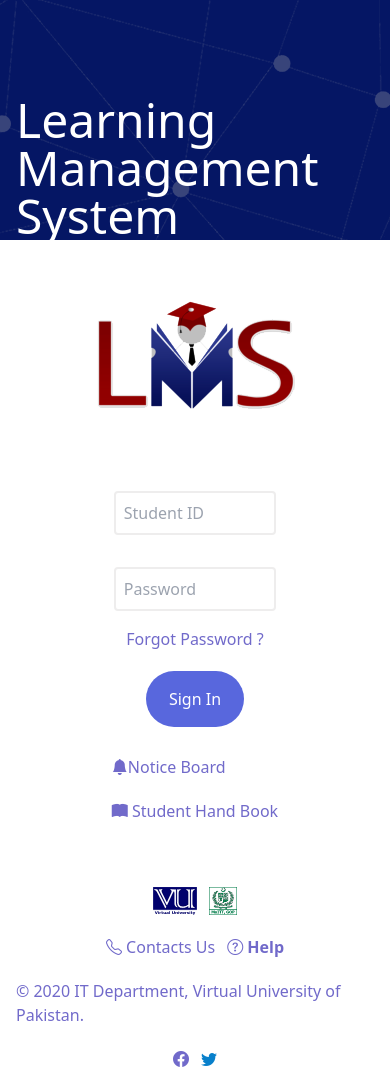
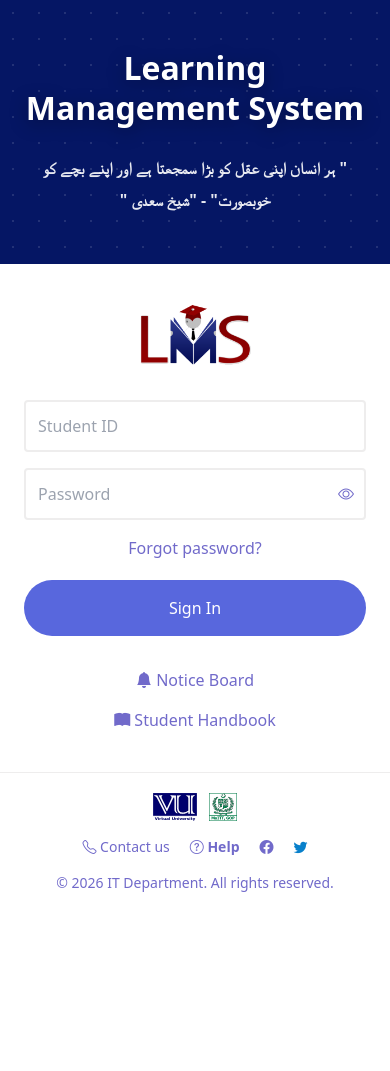
Before and after one commit to devByWaleed/lms-clone, a website: page index.html in a window 390 px wide. After the commit the page ends 913 px from the top, so only its background shows below. Drawn offline with nearby package versions, Linux system fonts and the light colour scheme.

Commit message:
Update responsiveness

```diff
--- a/index.html
+++ b/index.html
@@ -4,70 +4,138 @@
 <head>
     <meta charset="UTF-8">
     <meta name="viewport" content="width=device-width, initial-scale=1.0">
-    <title>Learning Management System - Virtual University of Pakistan</title>
-    <link rel="website icon" href="assets/favicon.png" type="jpeg">
-    <link rel="stylesheet" href="/src/output.css">
+    <title>Learning Management System | Sign in</title>
+    <link rel="icon" href="assets/favicon.png" type="image/png">
     <script src="https://cdn.tailwindcss.com"></script>
     <link rel="stylesheet" href="https://cdn.jsdelivr.net/npm/bootstrap-icons@1.3.0/font/bootstrap-icons.css">
+    <style>
+        html,
+        body {
+            height: 100%;
+        }
+
+        .hero-title {
+            text-shadow: 0 4px 18px rgba(0, 0, 0, .35);
+        }
+
+        .hero-dots {
+            background-image: radial-gradient(rgba(255, 255, 255, .12) 1.5px, transparent 1.5px);
+            background-size: 26px 26px;
+        }
+
+        @media (prefers-reduced-motion: no-preference) {
+            .rise {
+                animation: rise .6s ease-out both;
+            }
+
+            @keyframes rise {
+                from {
+                    opacity: 0;
+                    transform: translateY(14px);
+                }
+
+                to {
+                    opacity: 1;
+                    transform: none;
+                }
+            }
+        }
+    </style>
 </head>
 
-<body>
-    <div class="flex flex-col">
-        <div class="flex items-center flex-col-reverse   lg:flex-row">
-            <div class="flex flex-col items-center w-full h-auto m-auto bg-[#ffffffef]   lg:h-[93vh]">
-                <img src="assets/lms.png" alt="LMS LOGO" class="flex justify-center items-center m-7 py-8">
+<body class="min-h-dvh flex flex-col bg-white text-slate-700 antialiased">
 
-                <input type="text" placeholder="Student ID" maxlength="12"
-                    class="flex flex-col items-center justify-center m-4 pl-2 py-2 w-5/12 rounded border-2 border-[#eeeded]    md:w-3/4 md:m-auto lg:w-2/5">
-                <input type="password" placeholder="Password" maxlength="15"
-                    class="flex flex-col items-center justify-center m-4 pl-2 py-2 w-5/12 rounded border-2 border-[#eeeded]    md:w-3/4 md:m-auto lg:w-2/5">
-                <a href="#" target="_blank" class="text-[#716ACA]">Forgot Password
-                    ?</a>
-                <button
-                    class="m-5 h-14 w-1/4 text-base rounded-[30px] border-transparent text-white bg-[#5867DD] hover:cursor-pointer hover:bg-[#3434e9]">Sign
-                    In</button>
-                <div class="flex flex-col gap-y-5 my-2">
-                    <a href="#" class="text-[#716ACA]"><i class="bi bi-bell-fill"></i>Notice Board</a>
-                    <a href="#" class="text-[#716ACA]"><i class="bi bi-book-fill"></i> Student Hand Book</a>
-                </div>
+    <main class="flex-1 grid lg:grid-cols-2">
+
+        <!-- Hero: on top for phones/tablets, right-hand side on desktop -->
+        <section class="relative order-first lg:order-last overflow-hidden bg-[#051664] text-white
+                    flex items-center justify-center px-6 py-12 sm:py-16 lg:py-0">
+            <div class="hero-dots absolute inset-0" aria-hidden="true"></div>
+            <div class="relative w-full max-w-xl text-center lg:text-left rise">
+                <h1 class="hero-title font-bold leading-tight text-[clamp(2rem,5vw,3.5rem)]">
+                    Learning<br class="hidden sm:block lg:hidden"> Management System
+                </h1>
+                <p lang="ur" dir="rtl"
+                    class="mt-6 sm:mt-8 text-base sm:text-lg font-extrabold leading-8 text-white/90 max-w-md mx-auto lg:mx-0">
+                    " ہر انسان اپنی عقل کو بڑا سمجھتا ہے اور اپنے بچے کو خوبصورت" - "شیخ سعدی "
+                </p>
+            </div>
+        </section>
+
+        <!-- Sign in -->
+        <section class="order-last lg:order-first flex items-center justify-center bg-[#ffffffef] px-6 py-10 sm:py-14">
+            <div class="w-full max-w-sm rise">
+                <img src="assets/lms.png" alt="LMS logo" class="mx-auto mb-8 h-16 w-auto object-contain">
+
+                <form class="flex flex-col gap-4" onsubmit="event.preventDefault()">
+                    <div>
+                        <label for="sid" class="sr-only">Student ID</label>
+                        <input id="sid" type="text" inputmode="numeric" autocomplete="username" maxlength="12"
+                            placeholder="Student ID" class="w-full rounded border-2 border-[#eeeded] px-3 py-3 outline-none
+                          focus:border-[#5867DD] focus:ring-2 focus:ring-[#5867DD]/25">
+                    </div>
+
+                    <div class="relative">
+                        <label for="pw" class="sr-only">Password</label>
+                        <input id="pw" type="password" autocomplete="current-password" maxlength="15"
+                            placeholder="Password" class="w-full rounded border-2 border-[#eeeded] px-3 py-3 pr-11 outline-none
+                          focus:border-[#5867DD] focus:ring-2 focus:ring-[#5867DD]/25">
+                        <button type="button" id="toggle" aria-label="Show password"
+                            class="absolute inset-y-0 right-0 px-3 text-[#716ACA] focus:outline-none focus-visible:ring-2 focus-visible:ring-[#5867DD] rounded">
+                            <i class="bi bi-eye"></i>
+                        </button>
+                    </div>
+
+                    <a href="#" class="self-center text-[#716ACA] hover:underline">Forgot password?</a>
+
+                    <button type="submit"
+                        class="mt-1 h-14 w-full rounded-[30px] border-transparent bg-[#5867DD] text-base text-white
+                         transition-colors hover:bg-[#3434e9] focus:outline-none focus-visible:ring-4 focus-visible:ring-[#5867DD]/40">
+                        Sign In
+                    </button>
+                </form>
+
+                <nav class="mt-8 flex flex-col items-center gap-4" aria-label="Quick links">
+                    <a href="#" class="text-[#716ACA] hover:underline"><i class="bi bi-bell-fill"></i> Notice Board</a>
+                    <a href="#" class="text-[#716ACA] hover:underline"><i class="bi bi-book-fill"></i> Student
+                        Handbook</a>
+                </nav>
+            </div>
+        </section>
+    </main>
+
+    <!-- Footer: stacks on phones, one row from md up -->
+    <footer class="bg-white text-[#716ACA] border-t border-[#eeeded]">
+        <div class="mx-auto flex max-w-screen-2xl flex-col items-center gap-4 px-6 py-5
+                md:flex-row md:justify-between md:gap-6 text-sm">
+            <div class="flex items-center gap-3">
+                <img src="assets/VU_Logo.png" alt="University logo" class="h-7 w-auto">
+                <img src="assets/logo_govt_of_pakistan_t55.png" alt="Government logo" class="h-7 w-auto">
             </div>
 
-            <div
-                class="px-4 w-full h-auto bg-[url('assets/bg-New.png')]  bg-center text-white bg-[#051664]  lg:flex lg:h-[93vh]  lg:justify-center">
-                <div class="flex flex-col gap-y-8  lg:flex items-center">
-                    <h1 class="mt-24 text-5xl text-shadow-custom  text-white     md:flex md:items-center md:justify-center md:text-5xl">Learning
-                        Management System</h1>
-                    <p class="font-extrabold mt-10 hidden   lg:block">" ہر انسان اپنی عقل کو بڑا سمجھتا ہے اور اپنے بچے
-                        کو خوبصورت" - "شیخ سعدی "
-                    </p>
-                </div>
+            <p class="order-last md:order-none text-center">
+                © <span id="year">2026</span> IT Department. All rights reserved.
+            </p>
+
+            <div class="flex items-center gap-5">
+                <a href="#" class="hover:underline"><i class="bi bi-telephone"></i> Contact us</a>
+                <a href="#" class="font-semibold hover:underline"><i class="bi bi-question-circle"></i> Help</a>
+                <a href="#" aria-label="Facebook"><i class="bi bi-facebook text-[#716ACA]"></i></a>
+                <a href="#" aria-label="Twitter"><i class="bi bi-twitter text-[#0880cb]"></i></a>
             </div>
         </div>
+    </footer>
 
-
-        <div class="flex items-center px-4">
-            <div
-                class="flex items-center justify-center mt-14 flex-col gap-y-5 text-[#716ACA] bg-white   lg:h-[7vh] md:bg-white md:w-full md:flex-row md:m-0 md:justify-between">
-                <div class="flex items-center gap-3">
-                    <img src="assets/VU_Logo.png" alt="vu logo" class="h-7">
-                    <img src="assets/logo_govt_of_pakistan_t55.png" alt="pak gov logo" class="h-7">
-                </div>
-                <div class="flex gap-x-3  md:order-4   lg:order-2">
-                    <div><i class="bi bi-telephone"></i> Contacts Us</div>
-                    <div style="font-weight: 600;"><i class="bi bi-question-circle"></i> Help</div>
-                </div>
-                <div class="flex items-center gap-3  md:hidden  lg:block">
-                    <a href="#">© 2020 IT Department, Virtual University of Pakistan.</a>
-                </div>
-                <div class="flex items-center gap-3    md:order-2   lg:order-4">
-                    <a href="#"><i class="bi bi-facebook text-[#716ACA]"></i></a>
-                    <a href="#"><i class="bi bi-twitter text-[#0880cb]"></i></a>
-                </div>
-            </div>
-        </div>
-
-    </div>
-
+    <script>
+        document.getElementById('year').textContent = new Date().getFullYear();
+        const pw = document.getElementById('pw'), t = document.getElementById('toggle');
+        t.addEventListener('click', () => {
+            const show = pw.type === 'password';
+            pw.type = show ? 'text' : 'password';
+            t.setAttribute('aria-label', show ? 'Hide password' : 'Show password');
+            t.firstElementChild.className = show ? 'bi bi-eye-slash' : 'bi bi-eye';
+        });
+    </script>
 </body>
 
 </html>
```
